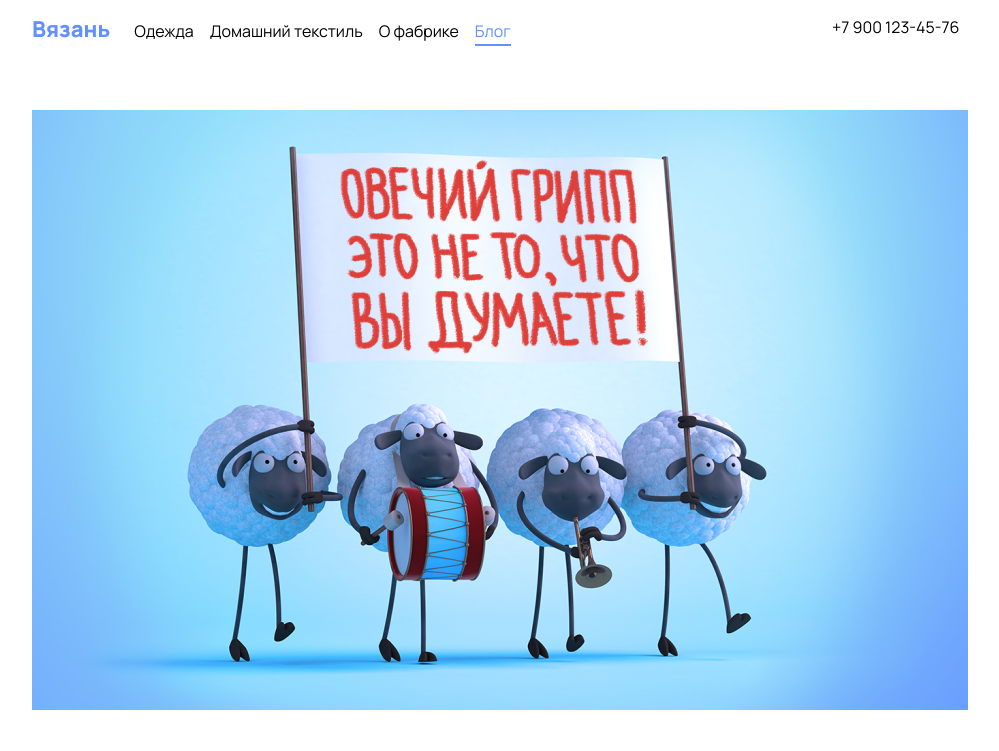
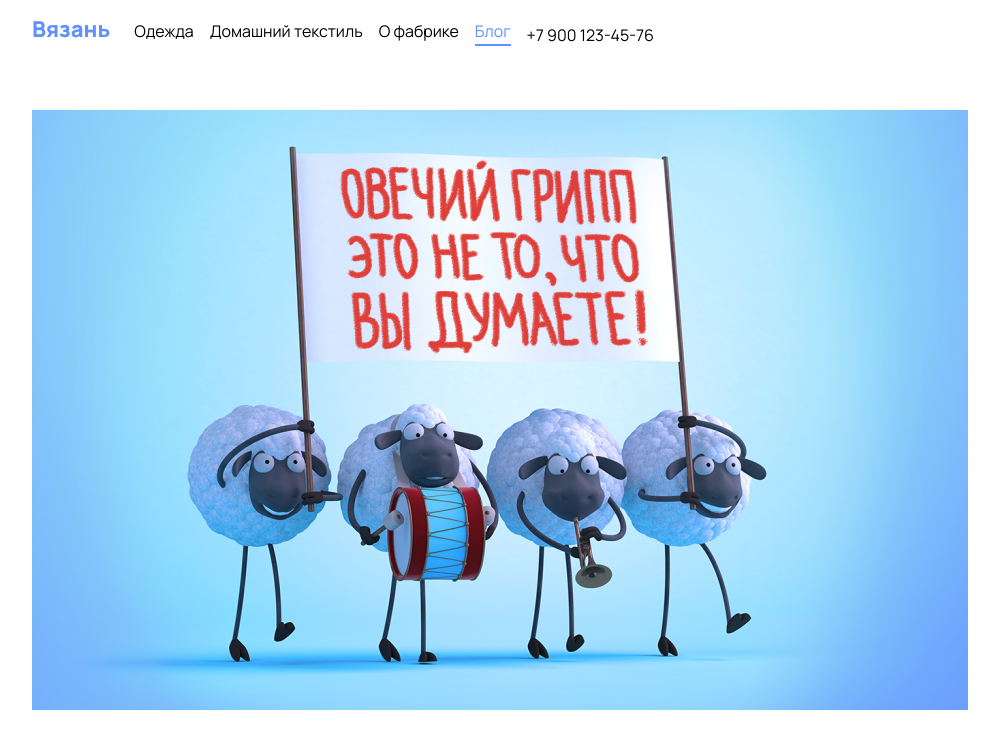
Before and after one commit to XeniaShlenzina/Multi-storey-web-page, a plain HTML site: page index.html in a window 1280 px wide. Shown: the top 751 px of the page, without its empty margins (140-1139 px from the left). Drawn offline with Linux system fonts and the light colour scheme.

Commit message:
Номер включила в меню

```diff
--- a/index.html
+++ b/index.html
@@ -10,14 +10,14 @@
   <nav class="section">
     <div class="container">
       <div class="grid">
-        <ul class="grid__col grid__col_10 menu">
+        <ul class="grid__col grid__col_12 menu">
           <li><a class="company__logo" href="#">Вязань</a></li>
           <li><a class="menu__item" href="#">Одежда</a></li>
           <li><a class="menu__item" href="#">Домашний текстиль</a></li>
           <li><a class="menu__item" href="#">О фабрике</a></li>
-          <li><a class="menu__item active" href="">Блог</a></li>
+          <li><a class="menu__item active" href="#">Блог</a></li>
+          <li class="company__phone__number"><a href="#">+7 900 123-45-76</a></li>
         </ul>
-        <span class="grid__col grid__col_2 company__phone__number">+7 900 123-45-76</span>
       </div>
     </div>
   </nav>
--- a/stylesheets/layout.css
+++ b/stylesheets/layout.css
@@ -90,6 +90,10 @@ nav {
 
   color: #6190FF;
   border-bottom: 2px solid;
+}
+
+.company__phone__number {
+  align-self: flex-end;
 }
 /* Введение */
 
```
